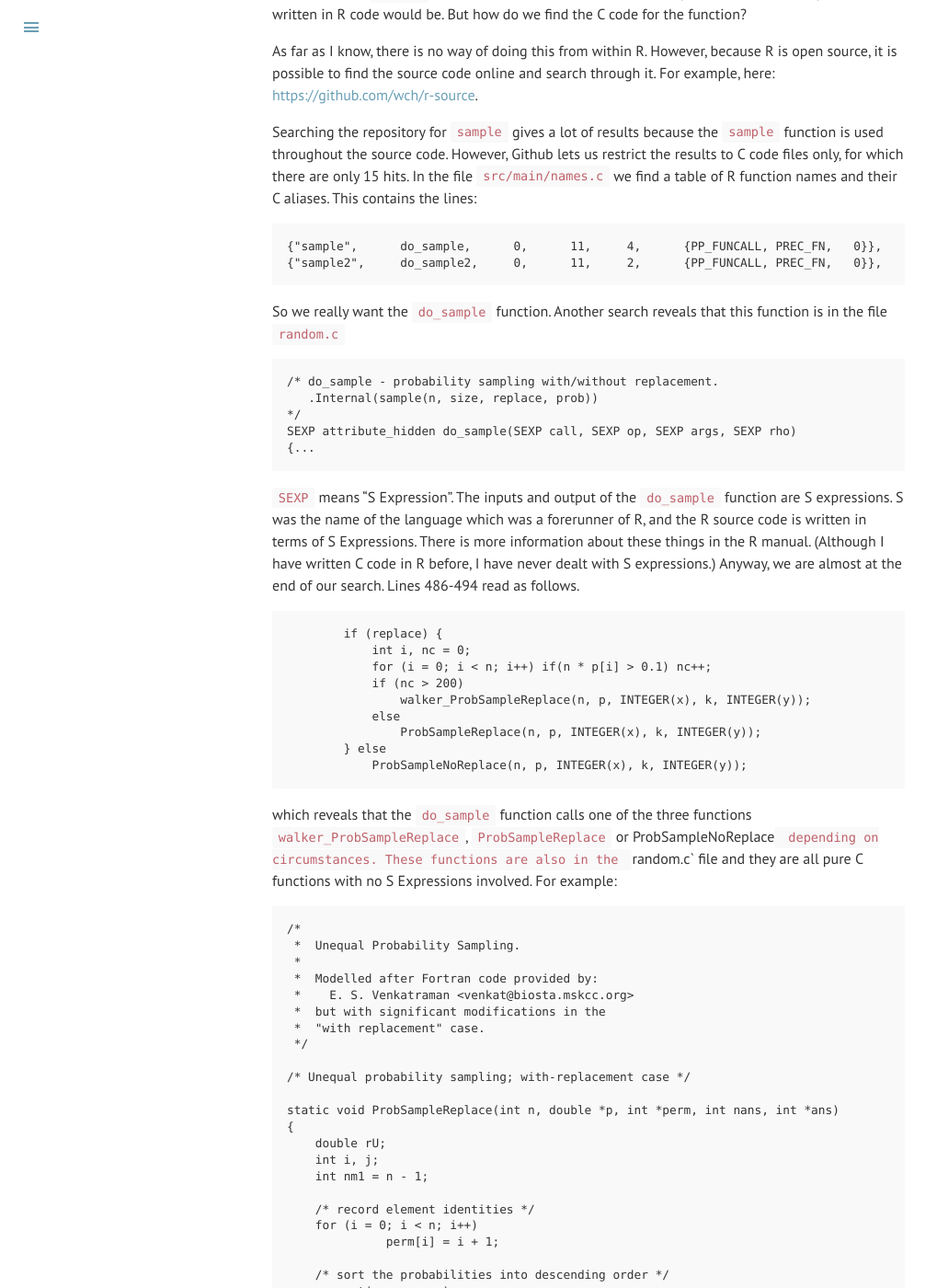
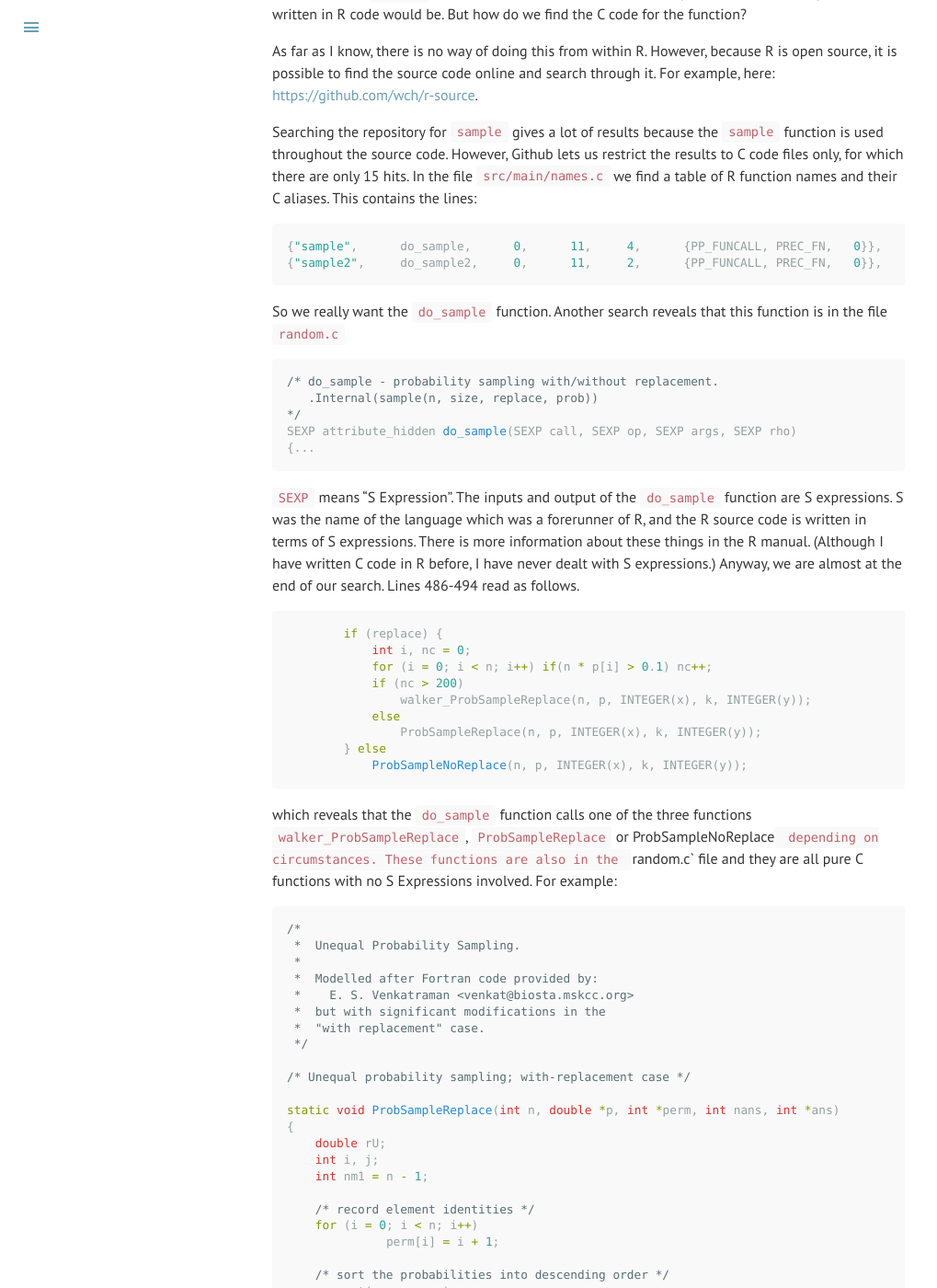
Before and after one commit to datascienceconfidential/datascienceconfidential.github.io, a Jekyll site: the page built from _posts/2017-12-28-how-to-read-source-code-internal-r-function.md, in a window 1280 px wide and 1400 px high, scrolled down 1272 px. Shown: the whole window at 92% size, without its empty margins (0-1019 px from the left). Built offline with Jekyll 4.4.1, drawn with Linux system fonts in a browser that asks for light colours; comment, search, counter and statistics services are not loaded; some of the changed text lies outside the part shown.

Commit message:
trying to fix C syntax highlighting

````diff
--- a/_posts/2017-12-28-how-to-read-source-code-internal-r-function.md
+++ b/_posts/2017-12-28-how-to-read-source-code-internal-r-function.md
@@ -62,14 +62,14 @@ Searching the repository for `sample` gives a lot of results because the `sample
 Github lets us restrict the results to C code files only, for which there are only 15 hits. In the file `src/main/names.c` we find a
 table of R function names and their C aliases. This contains the lines:
 
-```C
+```c
 {"sample",	do_sample,	0,	11,	4,	{PP_FUNCALL, PREC_FN,	0}},
 {"sample2",	do_sample2,	0,	11,	2,	{PP_FUNCALL, PREC_FN,	0}},
 ```
 
 So we really want the `do_sample` function. Another search reveals that this function is in the file `random.c`
 
-```C
+```c
 /* do_sample - probability sampling with/without replacement.
    .Internal(sample(n, size, replace, prob))
 */
@@ -78,11 +78,11 @@ SEXP attribute_hidden do_sample(SEXP call, SEXP op, SEXP args, SEXP rho)
 ```
 
 `SEXP` means "S Expression". The inputs and output of the `do_sample` function are S expressions. S was the name of the language which
-was a forerunner of R, and the R source code is written in terms of S Expressions. There is more information about these
+was a forerunner of R, and the R source code is written in terms of S expressions. There is more information about these
 things in the R manual. (Although I have written C code in R before, I have never dealt with S expressions.) Anyway, we are almost at the
 end of our search. Lines 486-494 read as follows.
 
-```C
+```c
 	if (replace) {
 	    int i, nc = 0;
 	    for (i = 0; i < n; i++) if(n * p[i] > 0.1) nc++;
@@ -98,7 +98,7 @@ which reveals that the `do_sample` function calls one of the three functions `wa
 ProbSampleNoReplace` depending on circumstances. These functions are also in the `random.c` file and they are all pure C functions
 with no S Expressions involved. For example:
 
-```C
+```c
 /*
  *  Unequal Probability Sampling.
  *
````
